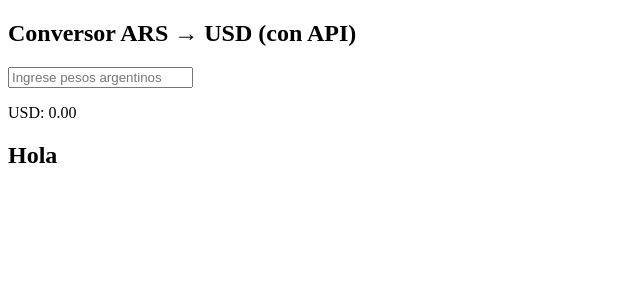
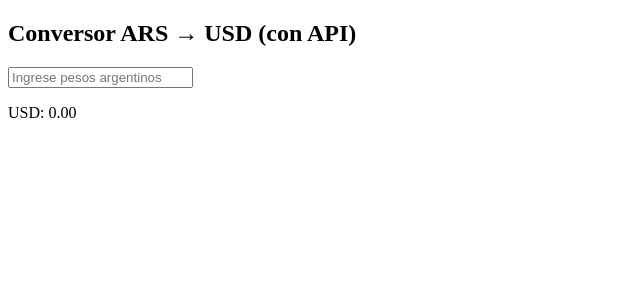
Before and after one commit to levifarias1/calculadora-fallo, a React (Vite) app: page /calculadora in a window 1280 px wide. Shown: the top 300 px of the page, without its empty margins (0-640 px from the left). Built offline with nearby package versions, Linux system fonts and the light colour scheme; no server answers.

Commit message:
Corregido el enrutamiento de Vercel para React Router al crear el archivo vercel.json en la ryas del proyecto

```diff
--- a/src/componentes/calculadoraDolar.jsx
+++ b/src/componentes/calculadoraDolar.jsx
@@ -108,7 +108,7 @@ export default function CalculadoraDolar() {
       )}
 
     <div>
-      <h2>Hola</h2>
+      <h2></h2>
     </div>
 
   </div>
```
Also changed, not shown: src/main.jsx (line endings or trailing spaces), vercel.json, 1 other file (tests, documents, lock files or other folders).
